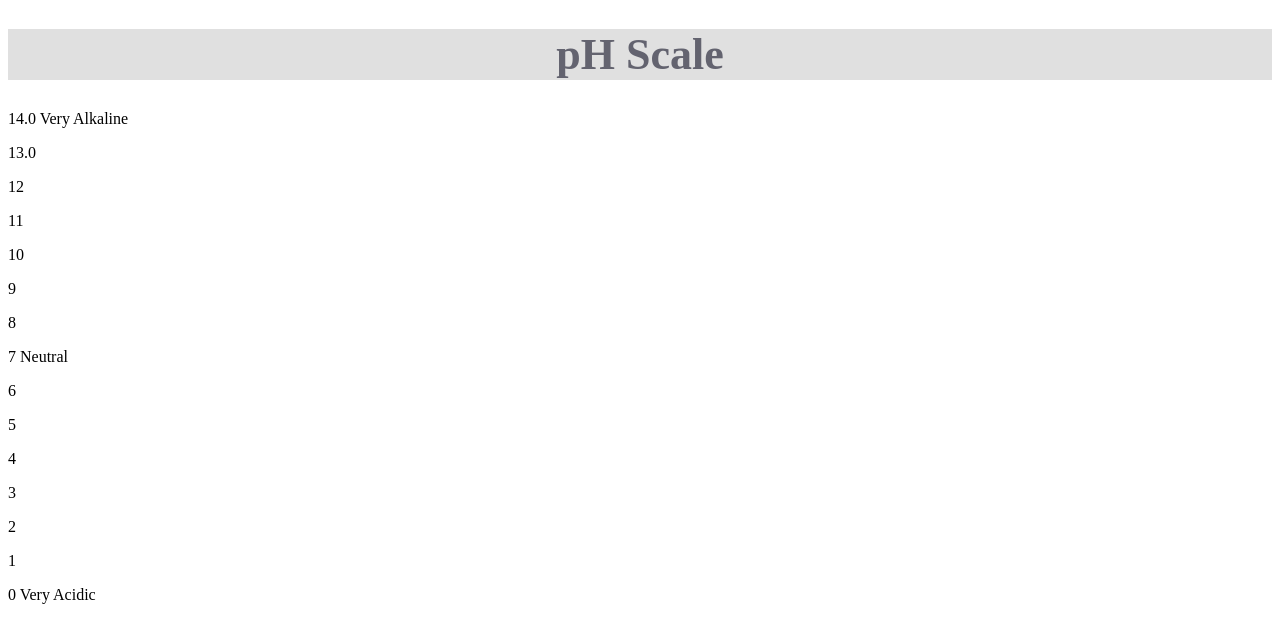
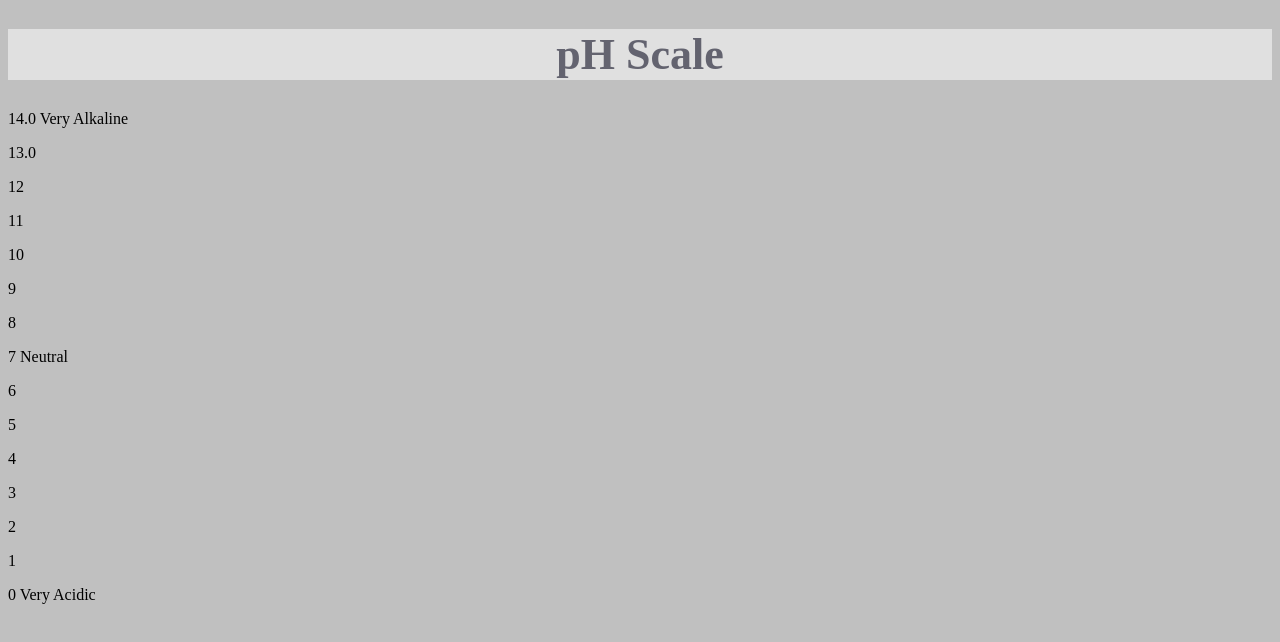
Before and after one commit to subhansalman/Assignment-12, a plain HTML site: page index.html in a window 1280 px wide. Drawn offline with Linux system fonts and the light colour scheme.

Commit message:
change the background color of whole page

```diff
--- a/style.css
+++ b/style.css
@@ -1,3 +1,6 @@
+*{
+    background-color: rgb(192,192,192);
+}
 .phscale {
     color: rgb(99,99,111);
     background-color: rgb(224,224,224);
```
